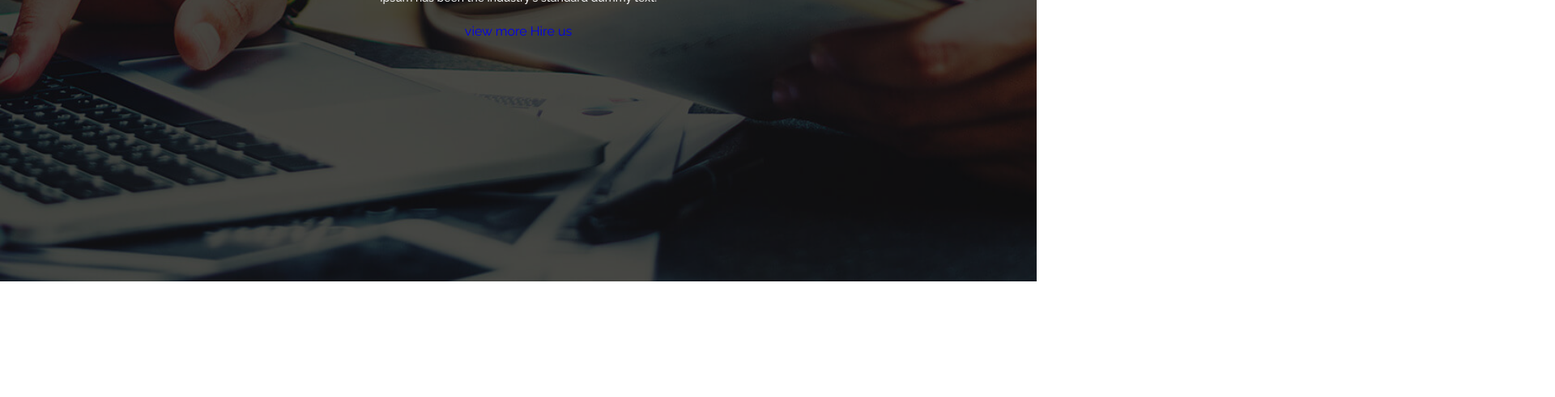
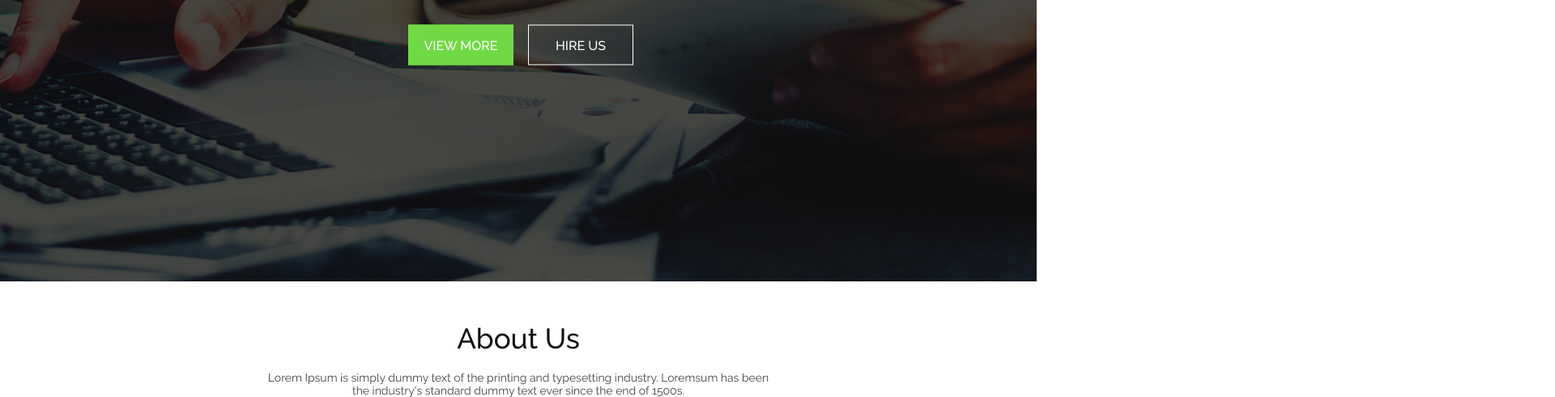
Before and after one commit to Nazmul-hasan69/Hunt-portfolio, a plain HTML site: page index.html in a window 1280 px wide. Shown: the part 452-943 px from the top of the page at 81% size, 1920 px wide, since content can reach past the window. Before the commit the page ends 800 px from the top, so only its background shows below. Drawn offline with Linux system fonts and the light colour scheme.

Commit message:
hunt v0.1

```diff
--- a/css/style.css
+++ b/css/style.css
@@ -8,7 +8,7 @@ body{
     font-family: 'Raleway', sans-serif;
 }
 .container{
-    width: 1140px;
+    width: 1170px;
     margin: 0 auto;
 }
 .row{
@@ -22,6 +22,21 @@ ul{
     list-style: none;
 }
 
+.section_ttl h2{
+    font-size: 35px;
+    font-weight: 500;
+    color: #111111;
+    margin-top: 50px;
+    margin-bottom: 20px;
+    text-align: center;
+}
+.section_ttl p{
+    font-size: 14px;
+    color: #444444;
+    padding: 0 275px;
+    margin-bottom: 0;
+    text-align: center;
+}
 /*navbar start*/
 #navbar{
     width: 100%;
@@ -103,4 +118,62 @@ ul{
     margin: 0 35px;
     padding-bottom: 20px;
 }
+#banner .banner_content span a{
+    background: #6FDA44;
+    border-color: #6FDA44;
+    color: #fff;
+    transition: all linear .4s;
+    -webkit-transition: all linear .4s;
+    -moz-transition: all linear .4s;
+    -ms-transition: all linear .4s;
+    -o-transition: all linear .4s;
+}
+#banner .banner_content span a:hover{
+    background: transparent;
+    border-color: #fff;
+}
+#banner .banner_content a{
+    border: 1px solid #fff;
+    color: #fff;
+    width: 130px;
+    height: 50px;
+    font-size: 16px;
+    font-weight: 500;
+    line-height: 50px;
+    text-transform: uppercase;
+    margin: 34px 4px 0 10px;
+    display: inline-block;
+    transition: all linear .4s;
+    -webkit-transition: all linear .4s;
+    -moz-transition: all linear .4s;
+    -ms-transition: all linear .4s;
+    -o-transition: all linear .4s;
+}
+#banner .banner_content a:hover{
+    background: #6FDA44;
+    border-color: transparent;
+}
 /*banner end*/
+
+/*about section start*/
+#about{
+    position: relative;
+
+}
+#about::before{
+    content: "";
+    position: absolute;
+    top: -300px;
+    left: 0;
+    width: 100%;
+    transform-origin: 300px;
+    background: #fff;
+    height: 300px;
+    transform-origin: left bottom;
+    transform: skew(-85.8deg);
+    -webkit-transform: skew(-85.8deg);
+    -moz-transform: skew(-85.8deg);
+    -ms-transform: skew(-85.8deg);
+    -o-transform: skew(-85.8deg);
+}
+/*about section end*/
--- a/index.html
+++ b/index.html
@@ -43,7 +43,9 @@
                 <h2>We are Creative</h2>
                 <h3>designer</h3>
                 <p>Lorem Ipsum is simply dummy text of the printing and typesetting industry. Lorem Ipsum has been the industry's standard dummy text.</p>
-                <a href="#">view more</a>
+                <span>
+                    <a href="#">view more</a>
+                </span>
                 <a href="#">Hire us</a>
             </div>
             </div>
@@ -51,6 +53,19 @@
     </section>
     <!--banner end-->
 
+    <!--about section start-->
+    <section id="about">
+        <div class="container">
+            <div class="row">
+                <div class="section_ttl">
+                    <h2>About Us</h2>
+                    <p>Lorem Ipsum is simply dummy text of the printing and typesetting industry. Loremsum has been the industry's standard dummy text ever since the end of 1500s.</p>
+                </div>
+            </div>
+        </div>
+    </section>
+    <!--about section start-->
+
 
     <script src="js/app.js"></script>
 </body>
```
